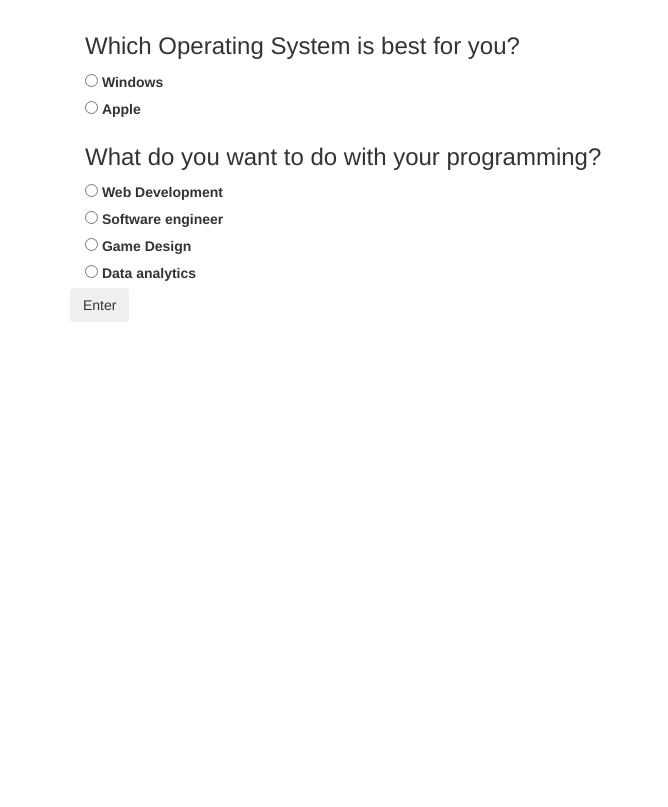
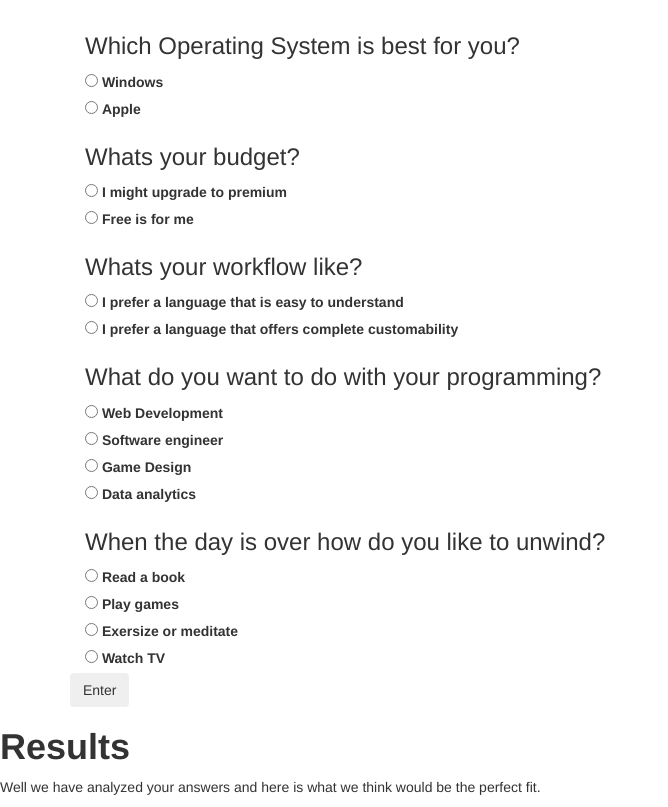
Before and after one commit to SJerrod/Programlanguage, a plain HTML site: page index.html in a window 1280 px wide. Shown: the part 394-1201 px from the top of the page, without its empty margins (0-668 px from the left). Before the commit the page ends 800 px from the top, so only its background shows below. Drawn offline with Linux system fonts and the light colour scheme.

Commit message:
complete most of html inputs

```diff
--- a/index.html
+++ b/index.html
@@ -17,7 +17,7 @@
     </div>
     <div class="container">
       <h2>Please select one answer for each field</h2>
-      <form id="name">
+      <form id="questions">
         <div class="form-group">
           <label for="name">Please enter you name</label>
           <input id="name" class="form-control" type="text">
@@ -31,6 +31,28 @@
           <div class="form-check form-check-inline">
             <input class="form-check-input" type="radio" name="oS" id="operatingSystem" value="apple">
             <label class="form-check-label" for="operatingSystem">Apple</label>
+          </div>
+        </div>
+        <div class="container">
+          <h3>Whats your budget?</h3>
+          <div class="form-check form-check-inline">
+            <input class="form-check-input" type="radio" name="budget" id="languageBudget" value="cost">
+            <label class="form-check-label" for="languageBudget">I might upgrade to premium</label>
+          </div>
+          <div class="form-check form-check-inline">
+            <input class="form-check-input" type="radio" name="budget" id="languageBudget" value="free">
+            <label class="form-check-label" for="languageBudget">Free is for me</label>
+          </div>
+        </div>
+        <div class="container">
+          <h3>Whats your workflow like?</h3>
+          <div class="form-check form-check-inline">
+            <input class="form-check-input" type="radio" name="workStyle" id="workFlow" value="easy">
+            <label class="form-check-label" for="workFlow">I prefer a language that is easy to understand</label>
+          </div>
+          <div class="form-check form-check-inline">
+            <input class="form-check-input" type="radio" name="workStyle" id="workFlow" value="hard">
+            <label class="form-check-label" for="workFlow">I prefer a language that offers complete customability</label>
           </div>
         </div>
         <div class="container">
@@ -52,8 +74,32 @@
             <label class="form-check-label" for="programDevelopment">Data analytics</label>
           </div>
         </div>
+        <div class="container">
+          <h3>When the day is over how do you like to unwind?</h3>
+          <div class="form-check form-check-inline">
+            <input class="form-check-input" type="radio" name="unwind" id="freeTime" value="read">
+            <label class="form-check-label" for="freeTime">Read a book</label>
+          </div>
+          <div class="form-check form-check-inline">
+            <input class="form-check-input" type="radio" name="unwind" id="freeTime" value="game">
+            <label class="form-check-label" for="freeTime">Play games</label>
+          </div>
+          <div class="form-check form-check-inline">
+            <input class="form-check-input" type="radio" name="unwind" id="freeTime" value="exersize">
+            <label class="form-check-label" for="freeTime">Exersize or meditate</label>
+          </div>
+          <div class="form-check form-check-inline">
+            <input class="form-check-input" type="radio" name="unwind" id="freeTime" value="tv">
+            <label class="form-check-label" for="freeTime">Watch TV</label>
+          </div>
+        </div>
         <button type="submit" class="btn">Enter</button>
       </form>
+    </div>
+
+    <div id="choice">
+      <h1><strong>Results</strong></h1>
+      <p>Well <span class="name"></span> we have analyzed your answers and here is what we think would be the perfect fit.</p>
     </div>
 
     <div class="languages">
```
